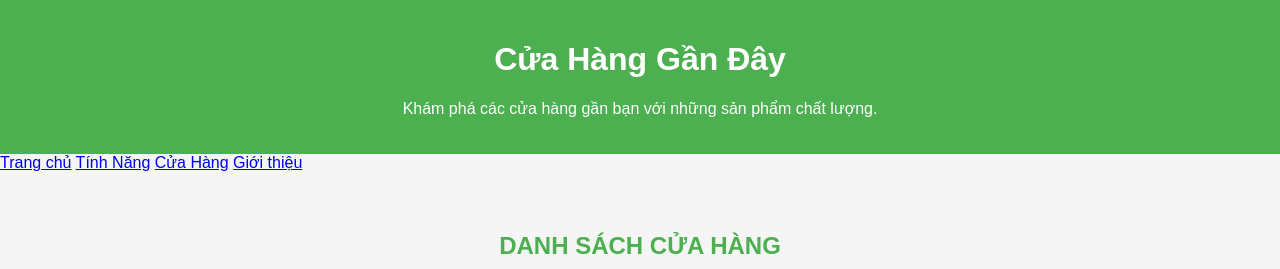
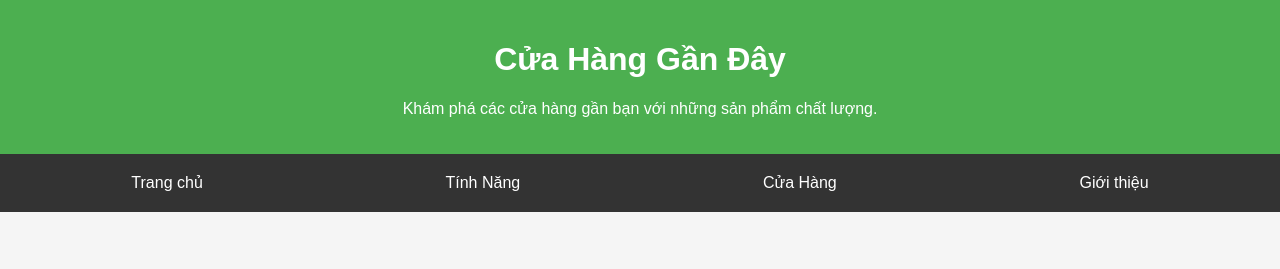
Before and after one commit to DichHuynh/DichHuynh.github.io, a plain HTML site: page store.html in a window 1280 px wide. Shown: the top 269 px of the page. Drawn offline with Linux system fonts and the light colour scheme.

Commit message:
Update store.html

```diff
--- a/store.html
+++ b/store.html
@@ -16,6 +16,20 @@
             color: white;
             padding: 20px;
             text-align: center;
+        }
+        nav {
+            display: flex;
+            justify-content: space-around;
+            background-color: #333;
+            padding: 10px;
+        }
+        nav a {
+            color: white;
+            text-decoration: none;
+            padding: 10px 20px;
+        }
+        nav a:hover {
+            background-color: #4CAF50;
         }
         .container {
             max-width: 1200px;
```
